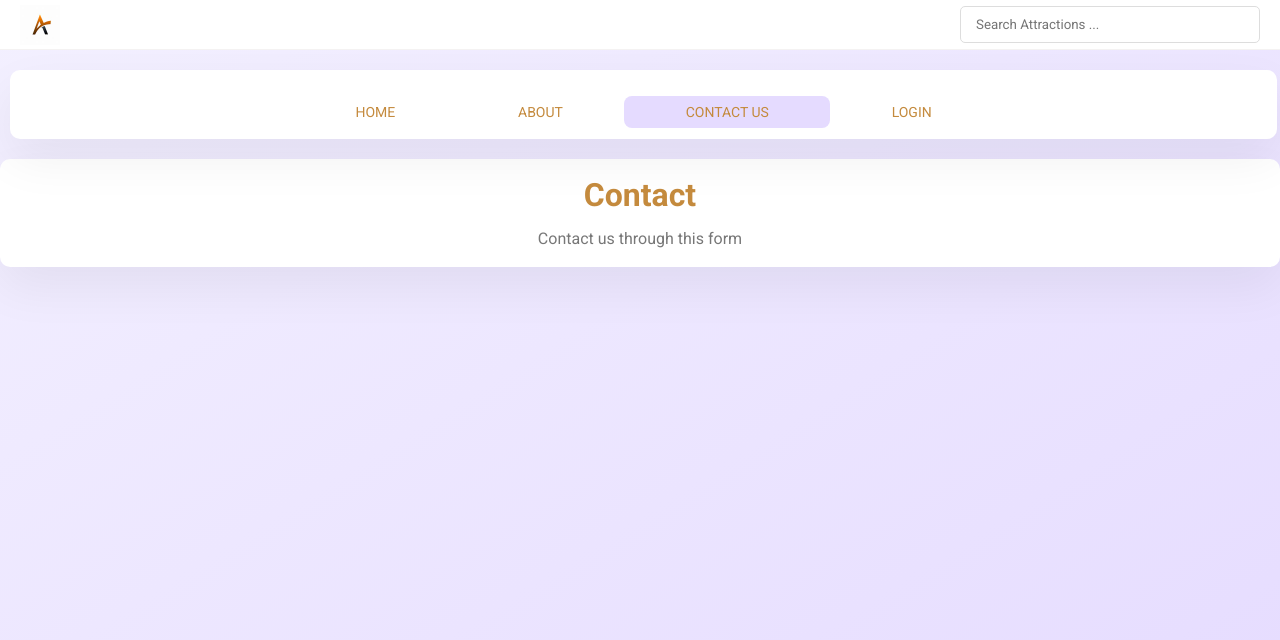
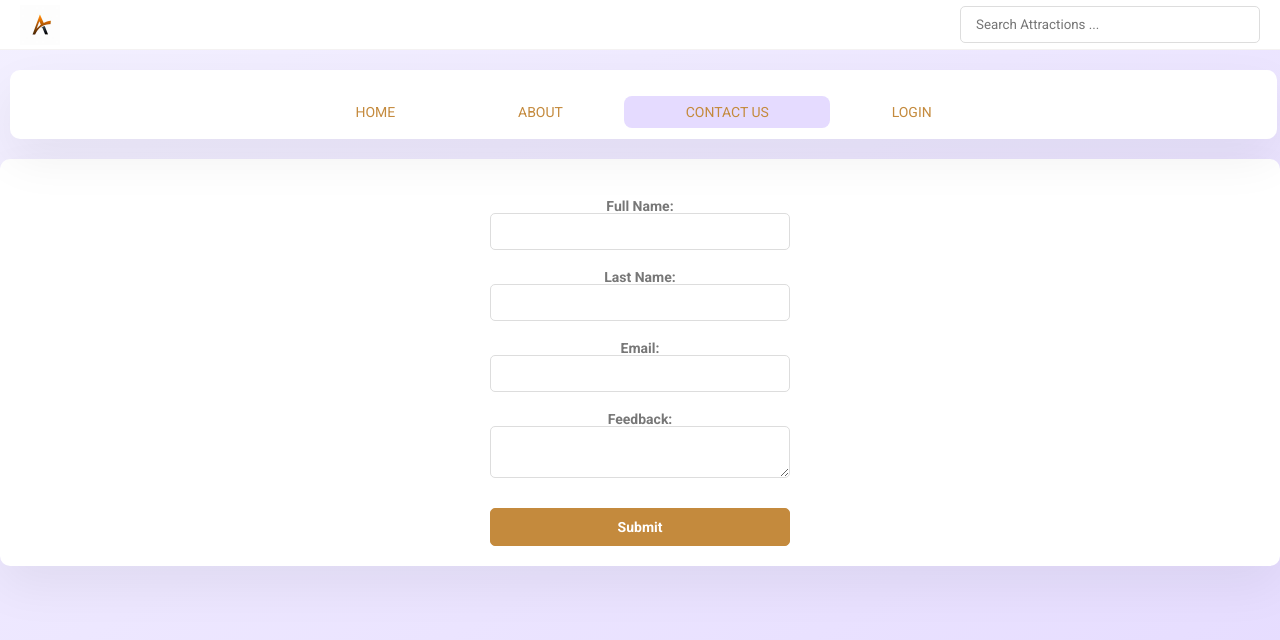
Before and after one commit to renraelreve/adventura, a React (Create React App) app: page /contact in a window 1280 px wide. Shown: the top 640 px of the page. Built offline with nearby package versions, Linux system fonts and the light colour scheme.

Commit message:
add contactus and updated css for aboutus

```diff
--- a/src/index.css
+++ b/src/index.css
@@ -304,13 +304,24 @@ td {
 }
 
 .about{
-  padding:0 450px 30px 450px;
+  padding:0 300px 30px 300px;
 }
 
 .title{
   padding-top: 60px;
 }
 
-.description{
-  word-spacing: 5px;
+
+.contact{
+  display: flex;
+  flex-direction: column;
+  flex-basis: 300px;
 }
+
+.form{
+  padding-top: 20px;
+}
+
+.submitButton{
+  margin-top: 30px;
+}
--- a/src/pages/Contact.js
+++ b/src/pages/Contact.js
@@ -1,12 +1,87 @@
 // Contact.js
 
-function Contact() {
-    return (
-      <div>
-        <h1>Contact</h1>
-        <p>Contact us through this form</p>
-      </div>
-    );
-  }
+// function Contact() {
+//     return (
+//       <div>
+//         <h1>Contact</h1>
+//         <p>Contact us through this form</p>
+//       </div>
+//     );
+//   }
 
-  export default Contact;
+//   export default Contact;
+
+import React, { useState } from 'react';
+
+function ContactForm() {
+  // Initialize state for form fields
+  const [formData, setFormData] = useState({
+    fullName: '',
+    lastName: '',
+    email: '',
+    feedback: ''
+  });
+
+  // Handle input change
+  const handleInputChange = (event) => {
+    const { name, value } = event.target;
+    setFormData({
+      ...formData,
+      [name]: value
+    });
+  };
+
+  // Handle form submission
+  const handleSubmit = (event) => {
+    event.preventDefault();
+    // Here you can submit the form data to your server or handle it as needed
+    console.log(formData);
+  };
+
+  return (
+    <form onSubmit={handleSubmit} class="contact">
+      <label class="form" htmlFor="fullName">Full Name:</label>
+      <input
+        type="text"
+        id="fullName"
+        name="fullName"
+        value={formData.fullName}
+        onChange={handleInputChange}
+        required
+      />
+
+      <label class="form" htmlFor="lastName">Last Name:</label>
+      <input
+        type="text"
+        id="lastName"
+        name="lastName"
+        value={formData.lastName}
+        onChange={handleInputChange}
+        required
+      />
+
+      <label class="form" htmlFor="email">Email:</label>
+      <input
+        type="email"
+        id="email"
+        name="email"
+        value={formData.email}
+        onChange={handleInputChange}
+        required
+      />
+
+      <label class="form" htmlFor="feedback">Feedback:</label>
+      <textarea
+        id="feedback"
+        name="feedback"
+        value={formData.feedback}
+        onChange={handleInputChange}
+        required
+      ></textarea>
+
+      <button class="submitButton" type="submit">Submit</button>
+    </form>
+  );
+}
+
+export default ContactForm;
```
